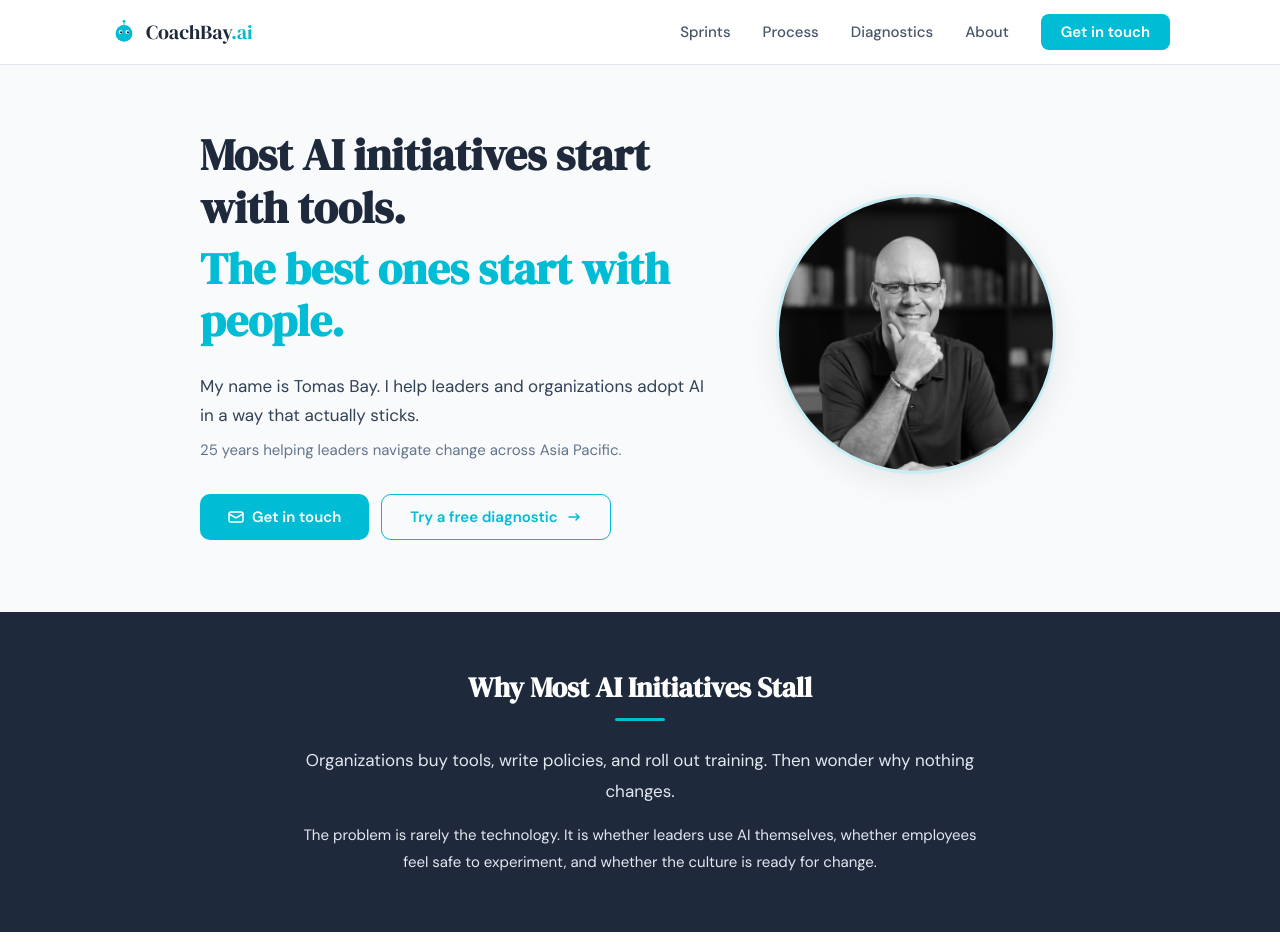
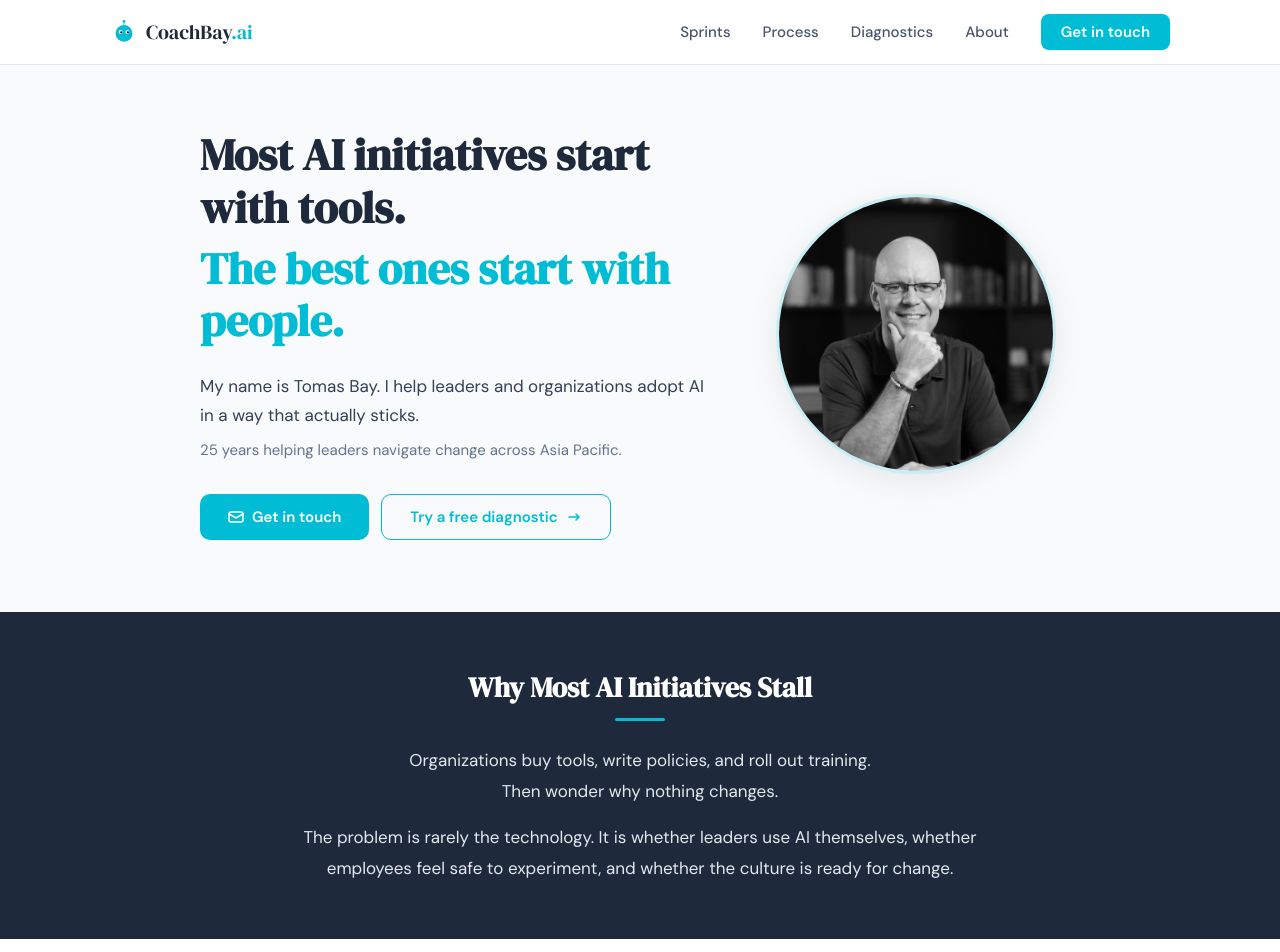
Before and after one commit to coachbay/site, a React (Vite) app: page / in a window 1280 px wide. Shown: the top 952 px of the page. Built offline with nearby package versions, Linux system fonts and the light colour scheme.

Commit message:
Problem section: line break before Then, match both paragraphs to 17px

```diff
--- a/LandingPage.jsx
+++ b/LandingPage.jsx
@@ -171,9 +171,9 @@ export default function LandingPage({ onNavigate }) {
           </h2>
           <div style={{ width: 50, height: 3, background: CYAN, margin: "12px auto 24px", borderRadius: 2 }} />
           <p style={{ color: "#e2e8f0", fontSize: 17, lineHeight: 1.8, margin: "0 0 16px" }}>
-            Organizations buy tools, write policies, and roll out training. Then wonder why nothing changes.
+            Organizations buy tools, write policies, and roll out training.<br /> Then wonder why nothing changes.
           </p>
-          <p style={{ color: "#e2e8f0", fontSize: 15, lineHeight: 1.8, margin: "0" }}>
+          <p style={{ color: "#e2e8f0", fontSize: 17, lineHeight: 1.8, margin: "0" }}>
             The problem is rarely the technology. It is whether leaders use AI themselves, whether employees feel safe to experiment, and whether the culture is ready for change.
           </p>
         </div>
```
